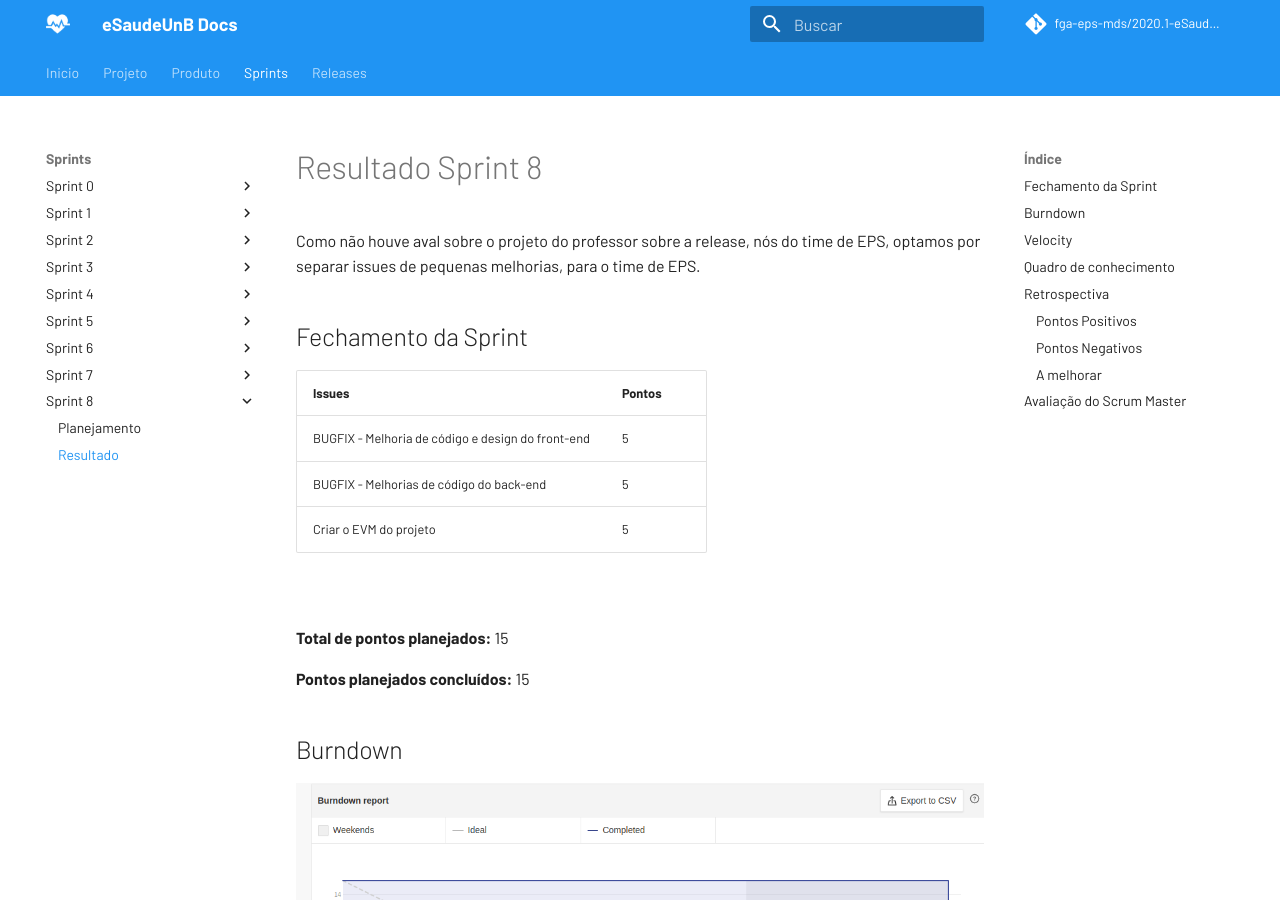
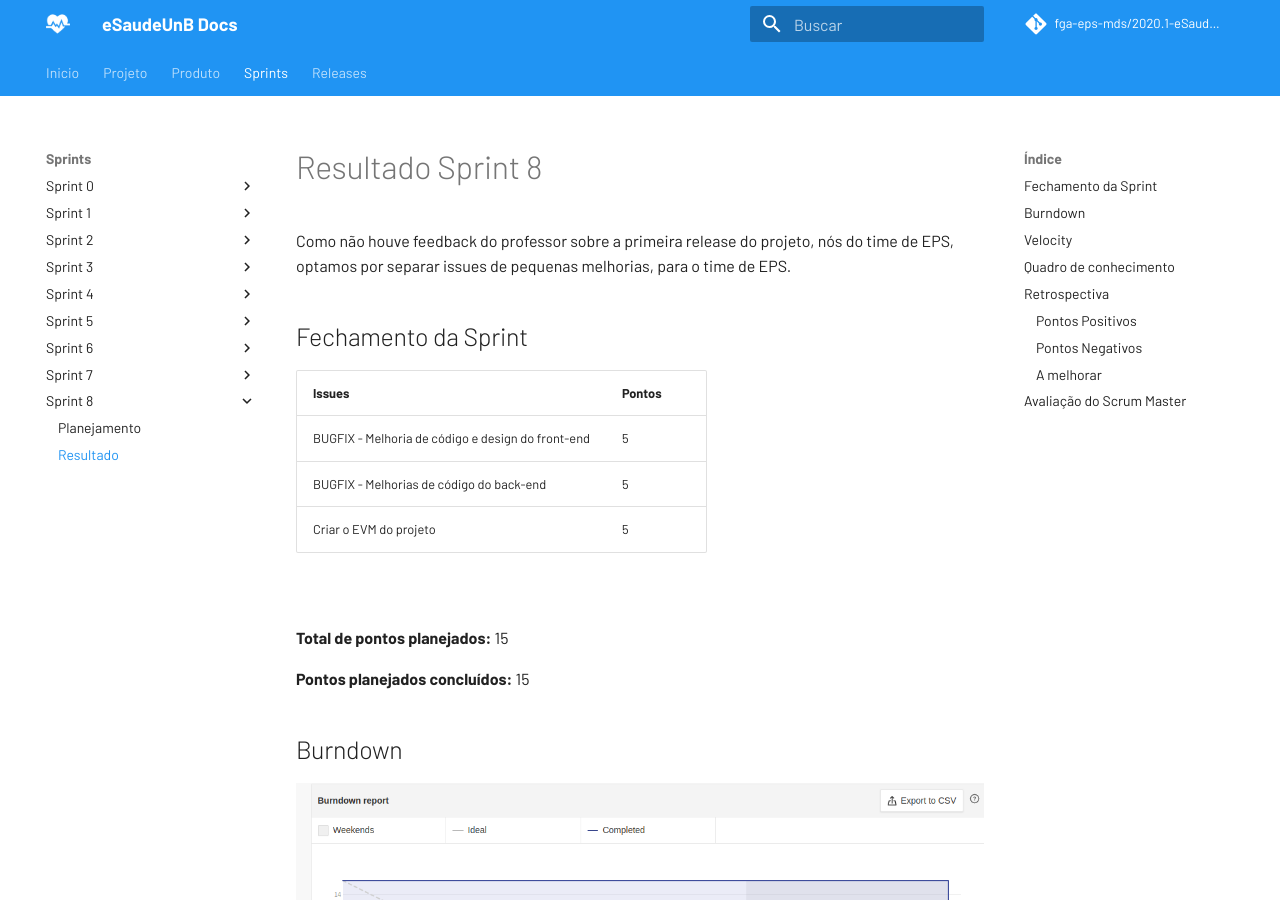
Before and after one commit to fga-eps-mds/2020.1-eSaudeUnB-Wiki, an MkDocs documentation site: the page built from docs/resultado_sprint08.md, in a window 1280 px wide and 900 px high. Built offline with MkDocs 1.6.1 and Material for MkDocs 9.7.7, drawn with Linux system fonts in a browser that asks for light colours; comment, search, counter and statistics services are not loaded.

Commit message:
fix: improve text according with review
Signed-off-by: Joberth Rogers <joberth.rogers18@gmail.com>

```diff
--- a/docs/resultado_sprint08.md
+++ b/docs/resultado_sprint08.md
@@ -1,7 +1,7 @@
 # Resultado Sprint 8
 
 <p style="align-item: justify;">
-    Como não houve aval sobre o projeto do professor sobre a release, nós do time de EPS, optamos por separar issues de pequenas melhorias, para o time de EPS.
+    Como não houve feedback do professor sobre a primeira release do projeto, nós do time de EPS, optamos por separar issues de pequenas melhorias, para o time de EPS.
 </p>
 
 ## Fechamento da Sprint
```
